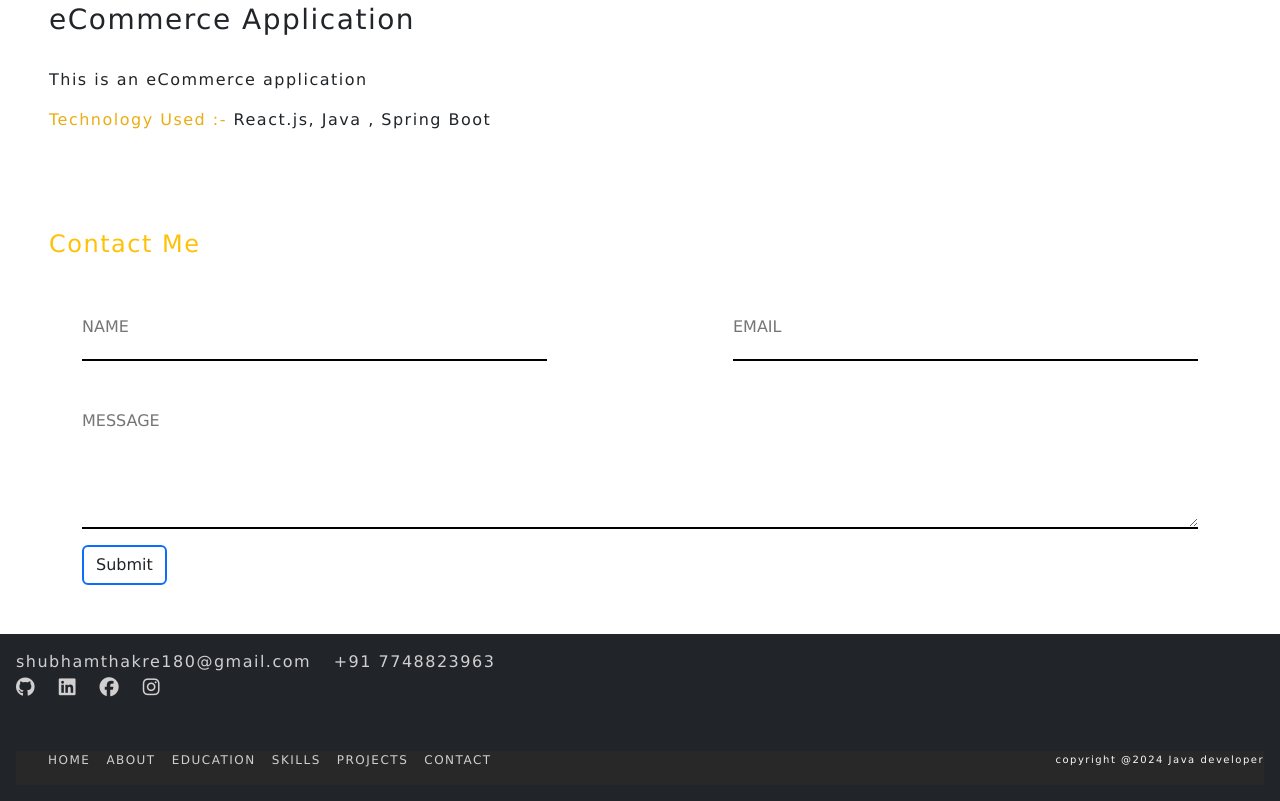
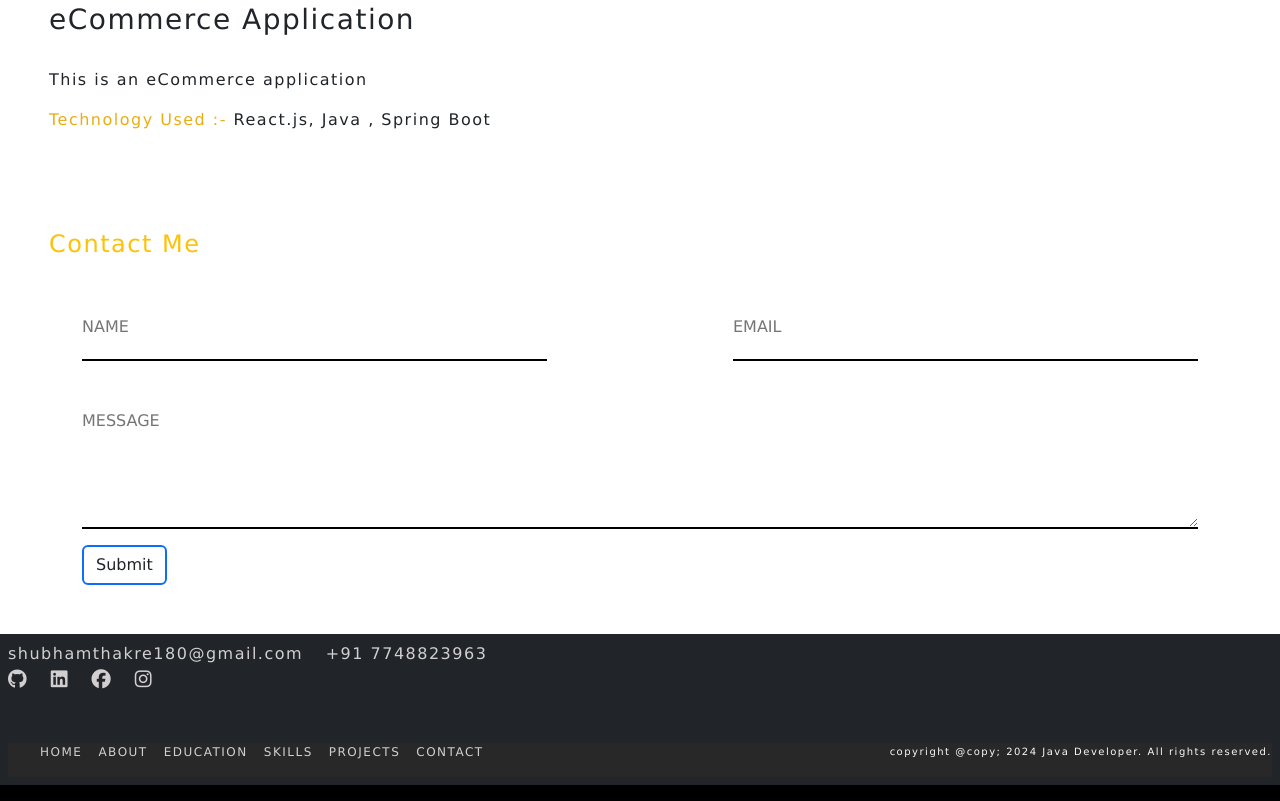
Before and after one commit to thakre2001/My-Portfolio, a website: page index.html in a window 1280 px wide. Shown: the part 2862-3663 px from the top of the page. Drawn offline with nearby package versions, Linux system fonts and the light colour scheme.

Commit message:
Update index.html

```diff
--- a/index.html
+++ b/index.html
@@ -175,7 +175,7 @@
         </div>
     </div>
     </div>
-    <footer id="footer" class="bg-dark text-light p-3">
+    <footer id="footer" class="bg-dark text-light p-2">
         <a class="fs-6" href="mailto:shubhamthakre180@gmail.com">
             shubhamthakre180@gmail.com</a>
         <a class="fs-6" href="tel:+917748823963">+91 7748823963</a>
@@ -185,7 +185,7 @@
         <a href=""><i class="fa-brands fa-facebook"></i></a>
         <a href=""><i class="fa-brands fa-instagram"></i></a>
         <div class="links w-100 mt-5 d-flex justify-content-between align-items-center">
-            <ul class="d-flex">
+            <ul class="d-flex flex-wrap">
                 <li><a href="#home">HOME</a></li>
                 <li><a href="#about">ABOUT</a></li>
                 <li><a href="#education">EDUCATION</a></li>
@@ -193,7 +193,7 @@
                 <li><a href="#project">PROJECTS</a></li>
                 <li><a href="#contact">CONTACT</a></li>
             </ul>
-            <p>copyright @2024 Java developer</p>
+            <p>copyright @copy; <script>document.write(new Date().getFullYear());</script> Java Developer. All rights reserved.</p>
         </div>
     </footer>
 
```
